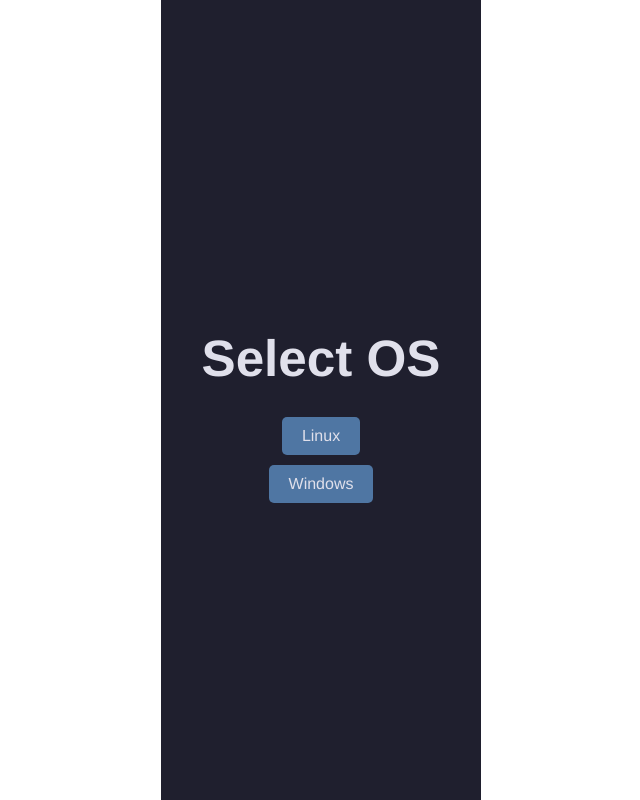
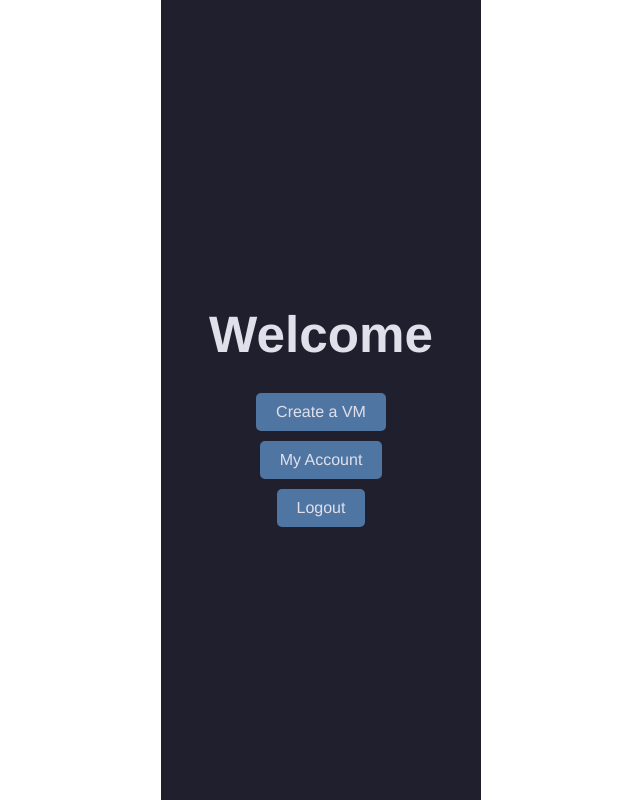
Before and after one commit to digaso/cloud_platform, a React (Vite) app in the folder cloudcdle/: page /os-selection in a window 1280 px wide. Shown: the whole page, without its empty margins (319-959 px from the left). Built offline with nearby package versions, Linux system fonts and the light colour scheme.

Commit message:
Interface after login, missing userInfo

```diff
--- /dev/null
+++ b/cloudcdle/src/AccountPage/index.jsx
@@ -0,0 +1,55 @@
+import React, { useEffect, useState } from 'react';
+import axios from 'axios';
+
+const AccountPage = () => {
+  const [userData, setUserData] = useState(null);
+
+  useEffect(() => {
+    // Fetch user data from the server
+    axios.get('http://localhost:8080/user', userData.username)
+      .then((response) => {
+        setUserData(response.data);
+      })
+      .catch((error) => {
+        console.error('Error fetching user data:', error);
+      });
+  }, []);
+
+  if (!userData) {
+    return <div style={styles.container}>Loading...</div>;
+  }
+
+  return (
+    <div style={styles.container}>
+      <h1 style={styles.header}>My Account</h1>
+      <div style={styles.userData}>
+        <p>Username: {userData.username}</p>
+        <p>Email: {userData.email}</p>
+        {/* Add more user data fields as necessary */}
+      </div>
+    </div>
+  );
+};
+
+const styles = {
+  container: {
+    display: "flex",
+    flexDirection: "column",
+    alignItems: "center",
+    justifyContent: "center",
+    height: "100vh",
+    backgroundColor: "#1f1f2e",
+    color: "#e0e0eb",
+    fontFamily: "Helvetica, Arial, sans-serif",
+  },
+  header: {
+    marginBottom: "20px",
+  },
+  userData: {
+    padding: "10px",
+    backgroundColor: "#333",
+    borderRadius: "5px",
+  },
+};
+
+export default AccountPage;
--- a/cloudcdle/src/HomePage/index.jsx
+++ b/cloudcdle/src/HomePage/index.jsx
@@ -1,21 +1,32 @@
 import React from "react";
 import { useNavigate } from "react-router-dom";
 
-const OSSelectionPage = () => {
+const NavigationPage = () => {
   const navigate = useNavigate();
 
-  const handleSelectOS = (os) => {
-    navigate(`/vm-config?os=${os}`);
+  const handleCreateVM = () => {
+    navigate("/vm-config");
+  };
+
+  const handleMyAccount = () => {
+    navigate("/my-account");
+  };
+
+  const handleLogout = () => {
+    navigate("/login");
   };
 
   return (
     <div style={styles.container}>
-      <h1 style={styles.header}>Select OS</h1>
-      <button onClick={() => handleSelectOS("Linux")} style={styles.button}>
-        Linux
+      <h1 style={styles.header}>Welcome</h1>
+      <button onClick={handleCreateVM} style={styles.button}>
+        Create a VM
       </button>
-      <button onClick={() => handleSelectOS("Windows")} style={styles.button}>
-        Windows
+      <button onClick={handleMyAccount} style={styles.button}>
+        My Account
+      </button>
+      <button onClick={handleLogout} style={styles.button}>
+        Logout
       </button>
     </div>
   );
@@ -47,4 +58,4 @@
   },
 };
 
-export default OSSelectionPage;
+export default NavigationPage;
--- a/cloudcdle/src/LoginPage/index.jsx
+++ b/cloudcdle/src/LoginPage/index.jsx
@@ -12,18 +12,21 @@
 
         axios.post('http://localhost:8080/login', user)
         .then((res) => {
-            if (res.status === 200) {
-                console.log(res.data)
-            } else {
-                alert('Invalid username or password. Please try again.');
-            }
+                alert(res.data.message)
+                navigate('/os-selection');
+
         })
+        .catch((error) => {
+            alert(error.response.data.message);
+        });
 
-        navigate('/os-selection');
     };
-    const handleNavigateToRegister = () => {
-        navigate('/');
-    };
+
+        const handleNavigateToRegister = () => {
+
+            navigate('/');
+        }
+
     return (
         <div style={styles.container}>
             <button onClick={handleNavigateToRegister} style={styles.button}>
--- a/cloudcdle/src/RegistrationPage/index.jsx
+++ b/cloudcdle/src/RegistrationPage/index.jsx
@@ -1,3 +1,4 @@
+import axios from 'axios';
 import React, { useState } from 'react';
 import { useNavigate } from 'react-router-dom';
 
@@ -8,27 +9,17 @@
     const navigate = useNavigate();
 
     const handleRegister = () => {
-        // Retrieve existing users from localStorage
 
-        // Check if the username already exists
-        if (users.some(user === username)) {
-            alert('Username already exists. Please choose another one.');
-            return;
-        }
+        const newUser = { username, password };
+        axios.post('http://localhost:8080/register', newUser)
+        .then((res) => {
+                alert(res.data.message)
+                navigate('/os-selection');
 
-        // Check if passwords match
-        if (password !== confirmPassword) {
-            alert('Passwords do not match. Please try again.');
-            return;
-        }
-
-        // Save new user to localStorage
-        const newUser = { username, password };
-        users.push(newUser);
-        localStorage.setItem('users', JSON.stringify(users));
-
-        // Navigate to OS selection page or login page
-        navigate('/os-selection');
+        })
+        .catch((error) => {
+            alert(error.response.data.message);
+        });
     };
 
     const handleNavigateToLogin = () => {
--- a/cloudcdle/src/main.jsx
+++ b/cloudcdle/src/main.jsx
@@ -5,6 +5,7 @@
 import LoginPage from "./LoginPage";
 import VMConfig from "./VMConfig";
 import RegistrationPage from "./RegistrationPage"
+import AccountPage from "./AccountPage"
 import { createBrowserRouter, RouterProvider } from "react-router-dom";
 
 const router = createBrowserRouter([
@@ -24,6 +25,11 @@
     path: "/vm-config",
     element: <VMConfig />,
   },
+
+  {
+    path: "/my-account",
+    element: <AccountPage />,
+  },
 ]);
 
 ReactDOM.createRoot(document.getElementById("root")).render(
```
Also changed, not shown: cloudcdle/src/index.css (line endings or trailing spaces).
